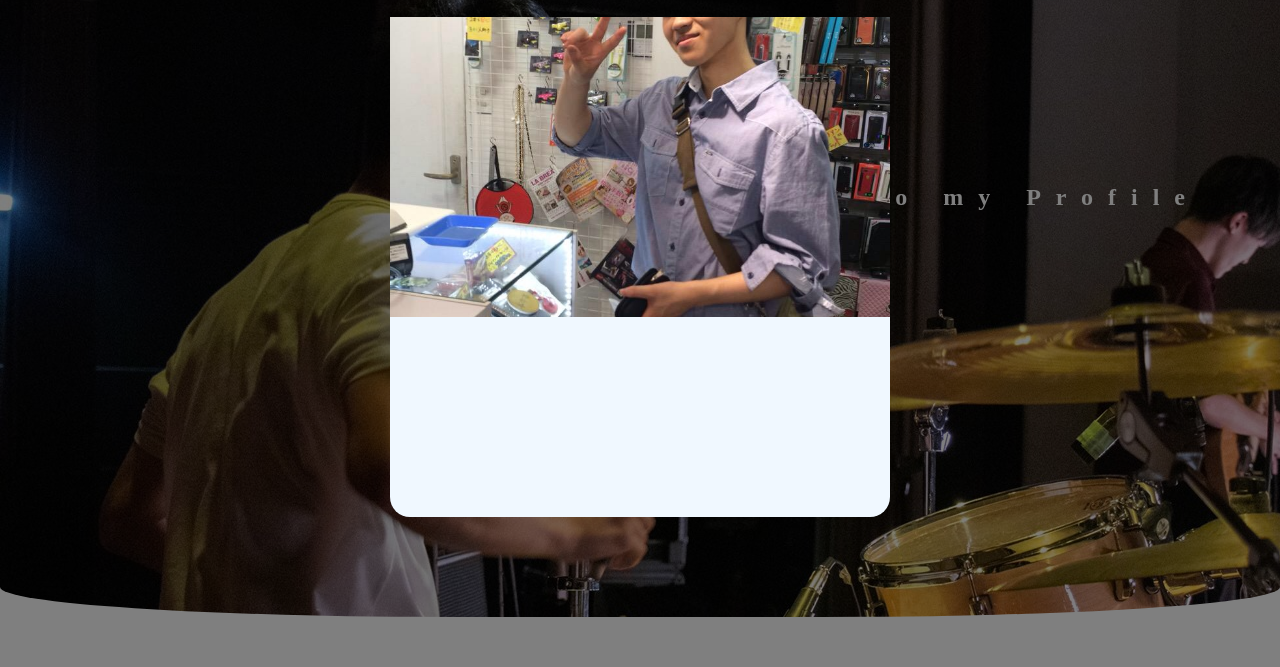
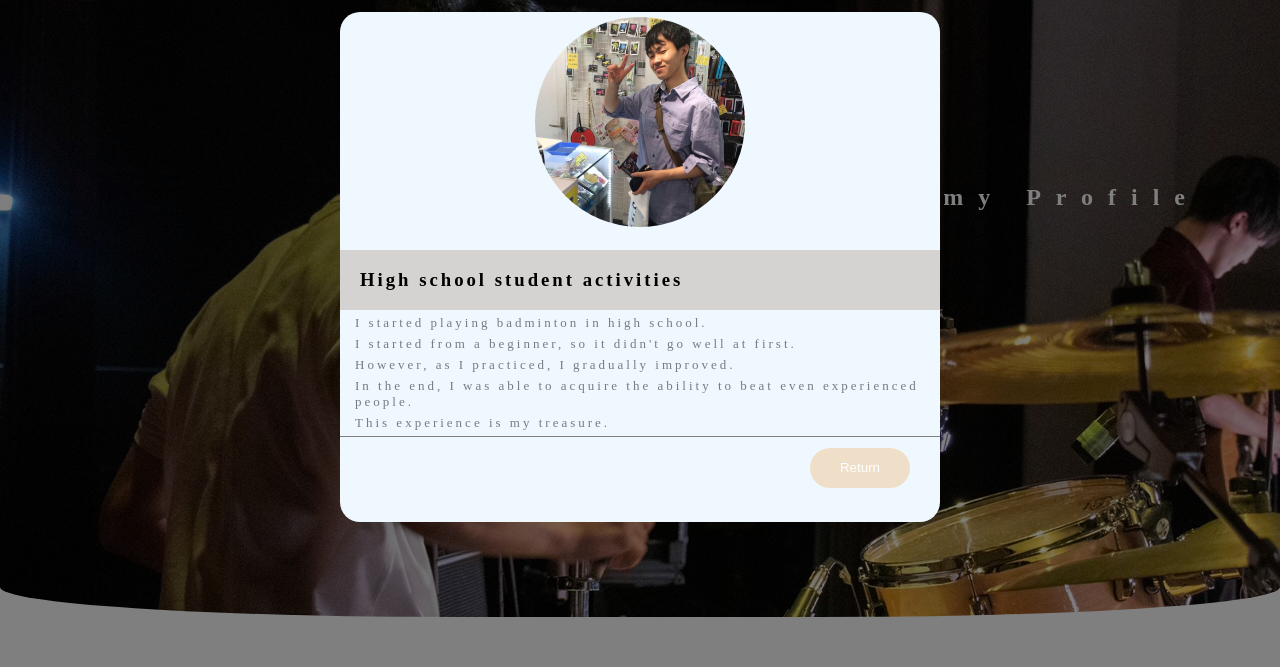
Before and after one commit to kanatani/Self-Introduction, a website: page public/index.html in a window 1280 px wide. Shown: the part 133-800 px from the top of the page. Drawn offline with Linux system fonts and the light colour scheme.

Commit message:
modal css

```diff
--- a/public/css/style.css
+++ b/public/css/style.css
@@ -1,7 +1,3 @@
-/* html {
-    scroll-behavior: smooth;
-} */
-
 body {
     margin: 0;
 }
@@ -210,14 +206,57 @@ ul {
     left: 50%;
     transform: translate(-50%, -50%);
     z-index: 400;
-    height: 500px;
-    width: 500px;
+    height: 510px;
+    width: 600px;
 }
 
-.modal-parts img{
-    width: 100%;
-    height: 300px;
+.modal-parts-image {
+    margin: auto;
+    text-align: center;
+}
+
+.modal-parts-image img{
+    width: 35%;
+    margin-top: 5px;
+    height: 210px;
+    border-radius: 140px;
     object-fit: cover;
+}
+
+.modal-card-title {
+    height: 60px;
+    line-height: 60px;
+    padding-left: 20px;
+    background-color: rgb(212, 211, 209);
+}
+
+.modal-card-message p{
+    margin: 5px 0px 5px 15px;
+    font-size: 13px;
+    opacity: 0.5;
+}
+
+.border {
+    border-width: 1px 0px 0px 0px;
+    border-style: solid;
+    border-color: gray;
+    height: 1px;
+}
+
+.modal-button {
+    margin-top: 10px;
+    float: right;
+    margin-right: 30px;
+}
+
+.modal-button-part {
+    height: 40px;
+    color: white;
+    background-color: rgb(239, 223, 200);
+    width: 100px;
+    border: none;
+    border-radius: 30px;
+    cursor: pointer;
 }
 
 /* ポートフォリオ */
--- a/public/index.html
+++ b/public/index.html
@@ -74,8 +74,22 @@
                     </div>
                     <div class="modal highschool-modal">
                         <div class="modal-parts">
-                            <div>
+                            <div class="modal-parts-image">
                                 <img src="img/card/card-one.JPG" alt="">
+                            </div>
+                            <div class="modal-card-title">
+                                <h3>High school student activities</h3>
+                            </div>
+                            <div class="modal-card-message">
+                                <p>I started playing badminton in high school.</p>
+                                <p>I started from a beginner, so it didn't go well at first.</p>
+                                <p>However, as I practiced, I gradually improved.</p>
+                                <p>In the end, I was able to acquire the ability to beat even experienced people.</p>
+                                <p>This experience is my treasure.</p>
+                            </div>
+                            <div class="border"></div>
+                            <div class="modal-button">
+                                <button class="modal-button-part">Return</button>
                             </div>
                         </div>
                     </div>
```
